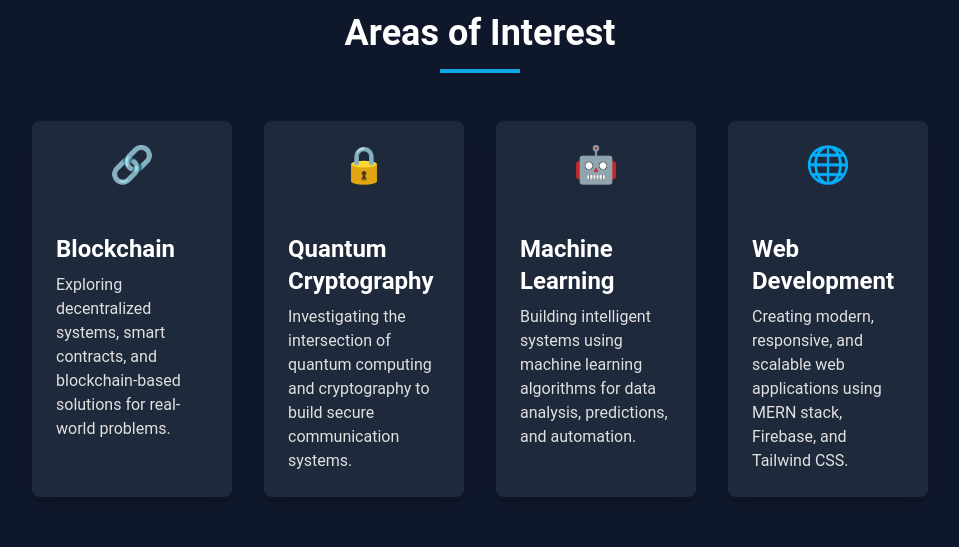
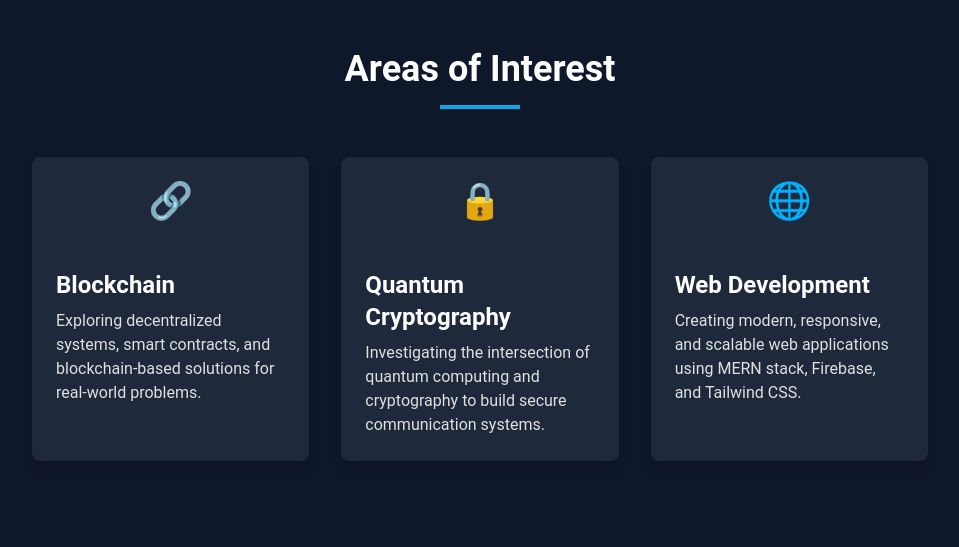
Before and after one commit to devansh0331/PortfolioNew, a React (Vite) app: page / in a window 1280 px wide. Shown: the part 3160-3707 px from the top of the page, without its empty margins (160-1119 px from the left). Built offline with nearby package versions, Linux system fonts and the light colour scheme; no server answers; the database is empty.

Commit message:
areas of interest updated

```diff
--- a/src/components/AreasOfInterest.jsx
+++ b/src/components/AreasOfInterest.jsx
@@ -16,12 +16,12 @@
         "Investigating the intersection of quantum computing and cryptography to build secure communication systems.",
       icon: "🔒", // Optional: Replace with an image or icon
     },
-    {
-      title: "Machine Learning",
-      description:
-        "Building intelligent systems using machine learning algorithms for data analysis, predictions, and automation.",
-      icon: "🤖", // Optional: Replace with an image or icon
-    },
+    // {
+    //   title: "Machine Learning",
+    //   description:
+    //     "Building intelligent systems using machine learning algorithms for data analysis, predictions, and automation.",
+    //   icon: "🤖", // Optional: Replace with an image or icon
+    // },
     {
       title: "Web Development",
       description:
@@ -52,7 +52,7 @@
         </div>
 
         {/* Cards Grid */}
-        <div className="grid grid-cols-1 md:grid-cols-2 lg:grid-cols-4 gap-8">
+        <div className="grid grid-cols-1 md:grid-cols-2 lg:grid-cols-3 gap-8">
           {areas.map((area, index) => (
             <motion.div
               key={index}
```
